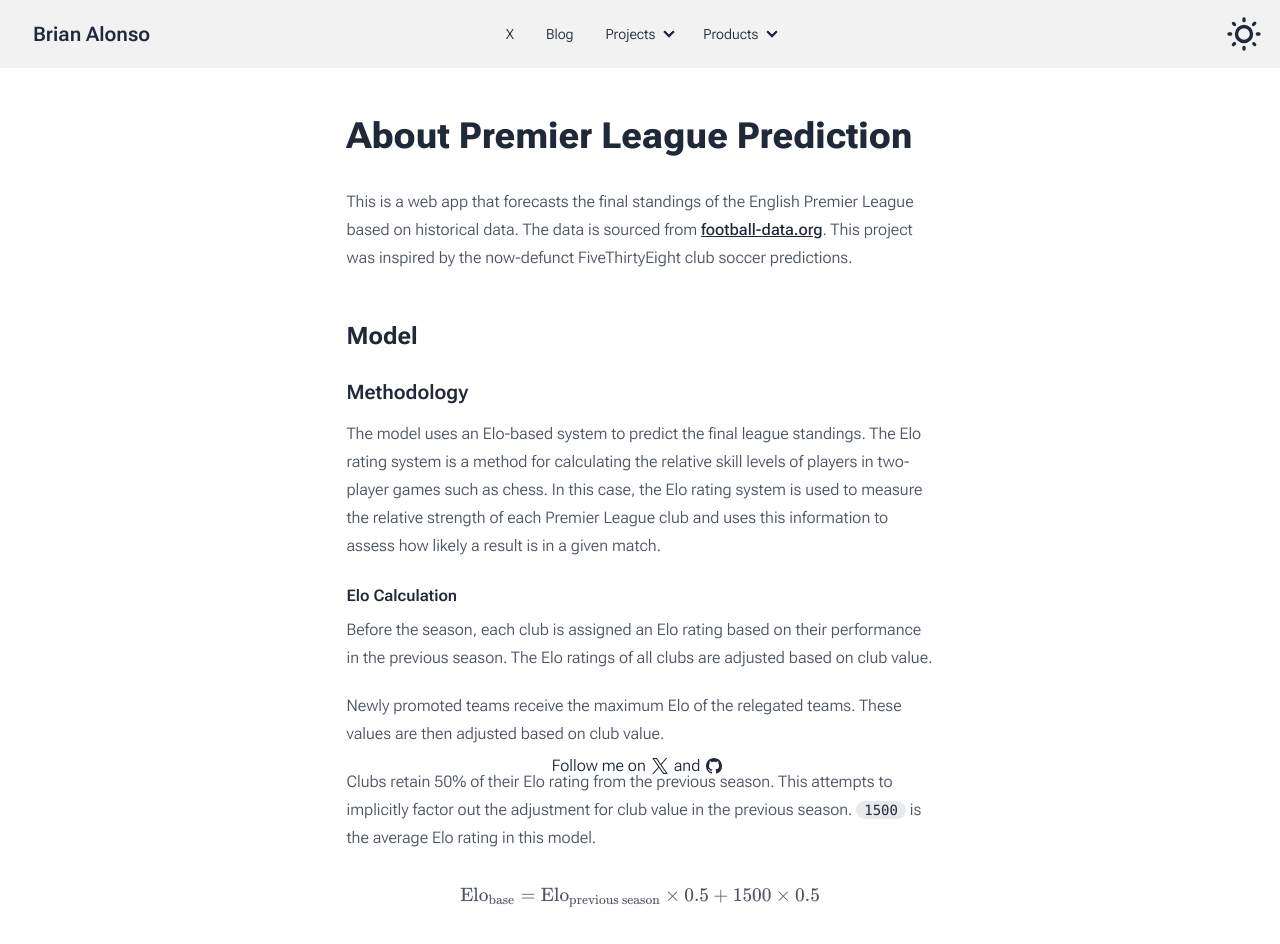
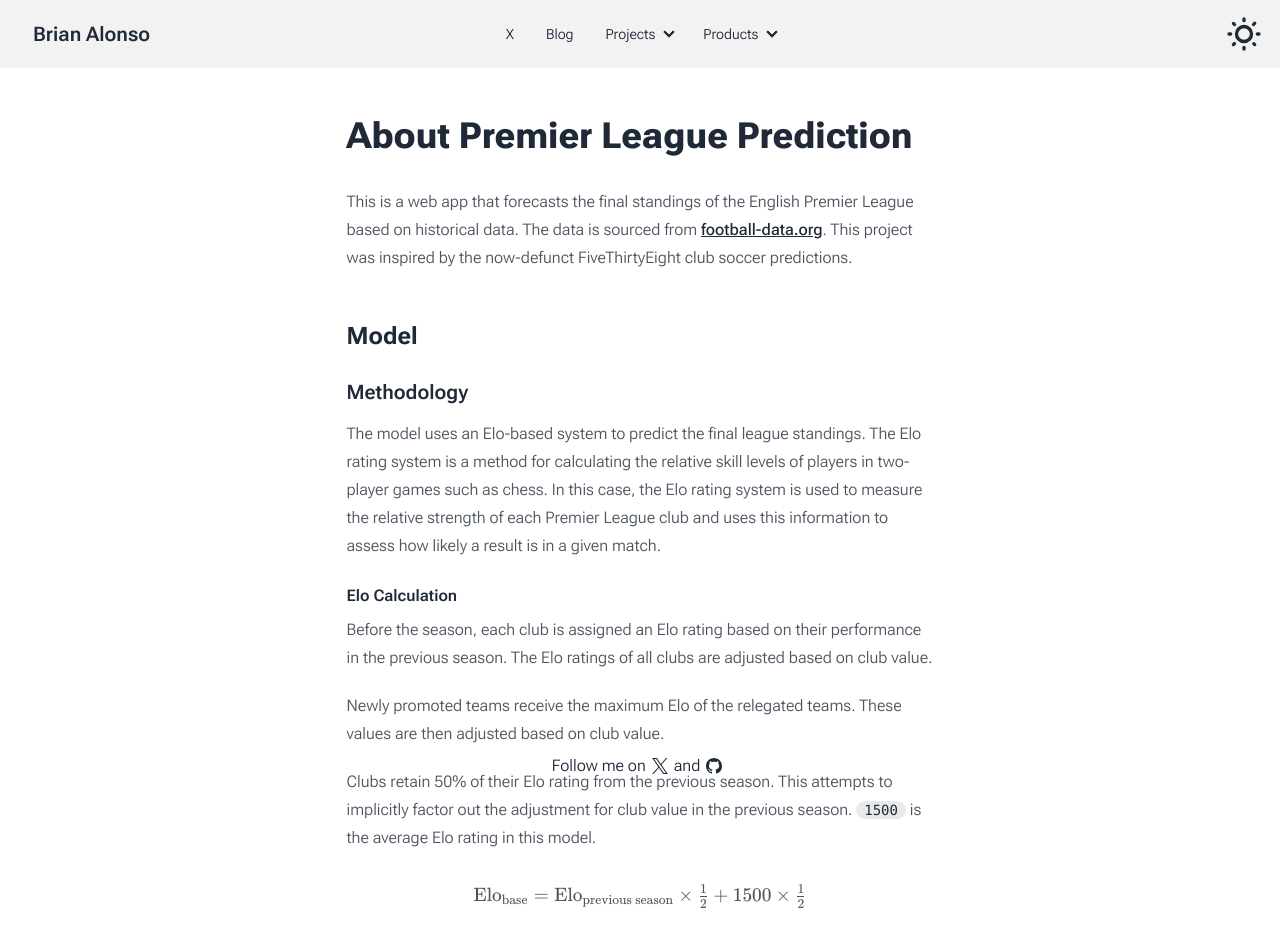
Before and after one commit to bealonso2/site, a Next.js app: page /pl-prediction/about in a window 1280 px wide. Shown: the top 944 px of the page. Built offline with nearby package versions, Linux system fonts and the light colour scheme.

Commit message:
Making fractions look pretty

```diff
--- a/app/pl-prediction/about/page.tsx
+++ b/app/pl-prediction/about/page.tsx
@@ -54,7 +54,7 @@ export default function About() {
           previous season. <code>1500</code> is the average Elo rating in this
           model.
         </p>
-        <Equation text={"\\text{Elo}_\\text{base} = \\text{Elo}_\\text{previous season} \\times 0.5 + 1500 \\times 0.5"} />
+        <Equation text={"\\text{Elo}_\\text{base} = \\text{Elo}_\\text{previous season} \\times \\frac{1}{2} + 1500 \\times \\frac{1}{2}"} />
         <p>
           Club values are then used to adjust the Elo rating. The club value
           adjustment is normalized for each club based on the maximum and
```
